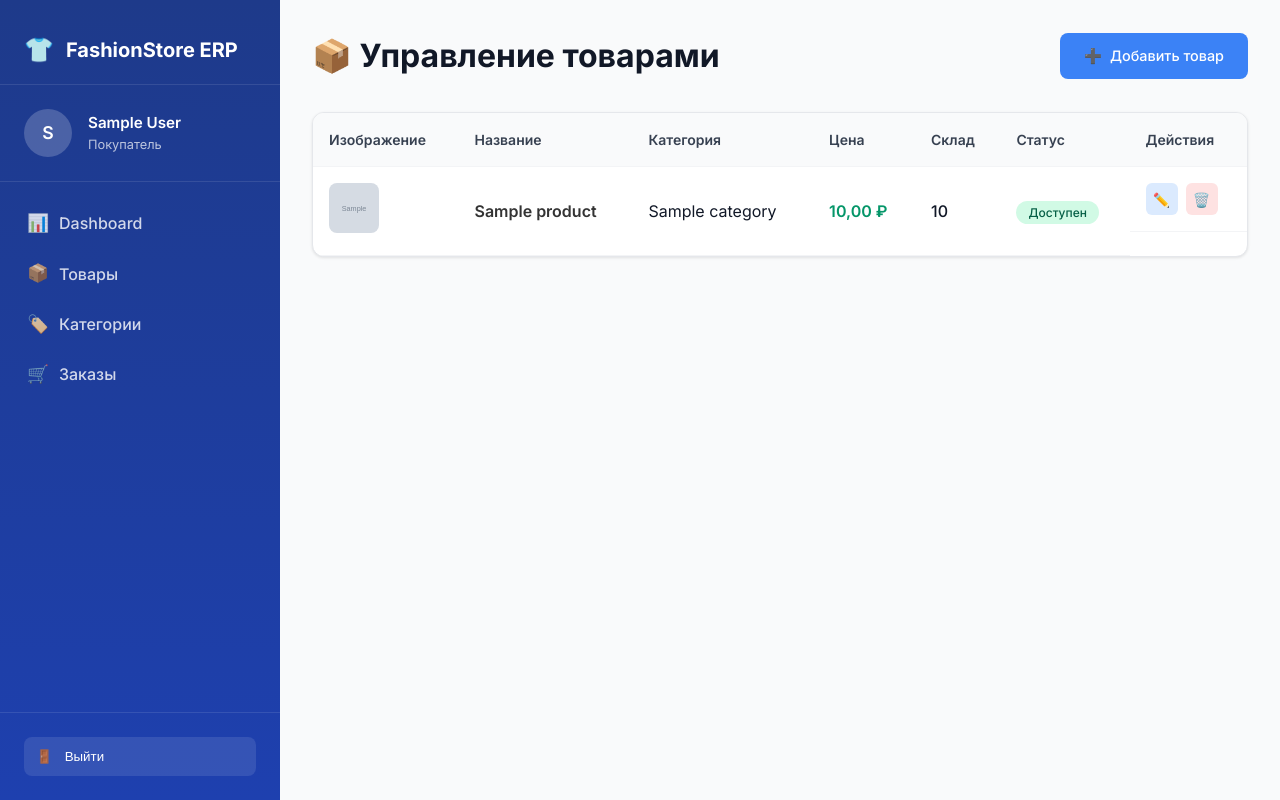
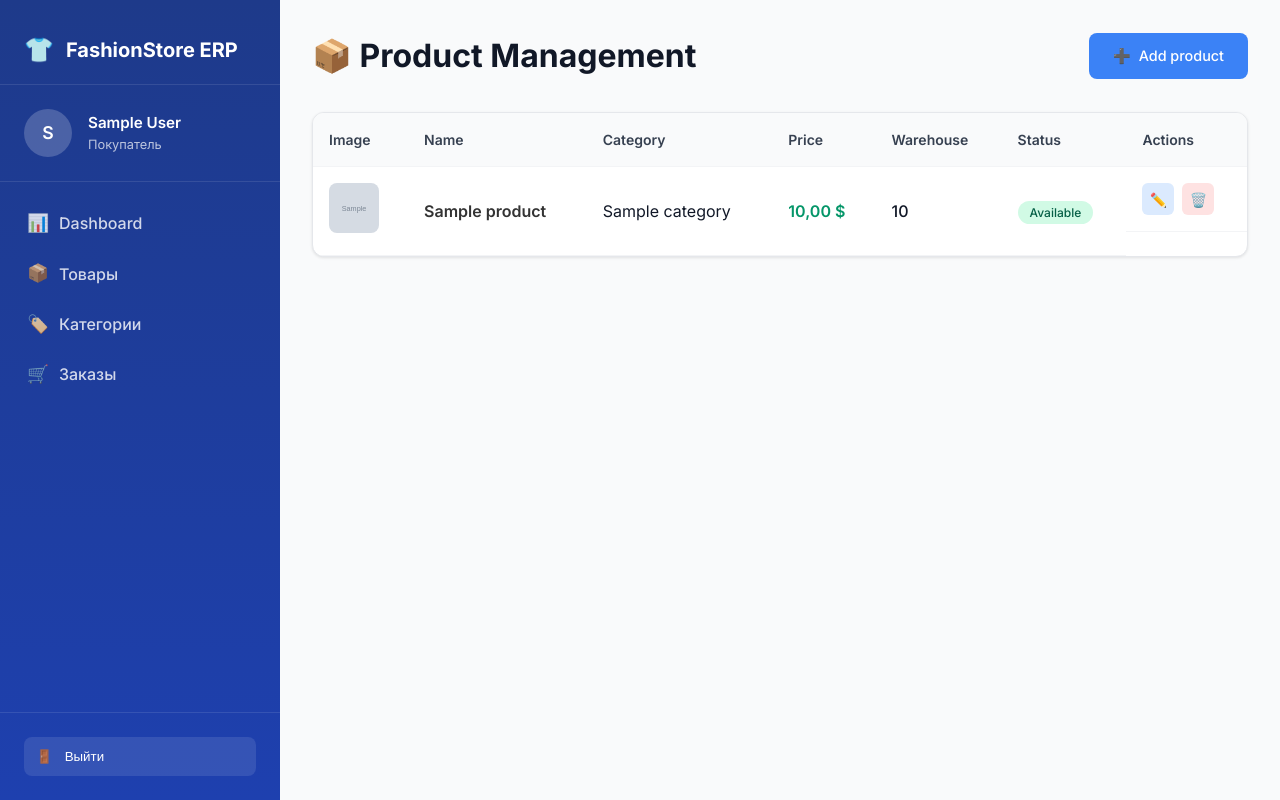
Before and after one commit to CLOUDYMAYN/fashion-cloud-crm, a Django app: template shop/templates/shop/admin_products.html in a window 1280 px wide. Run offline with Django 4.2, Linux system fonts and the light colour scheme; the template is opened without the code that fills it: values that come from a table or form of the project are taken from there, others are empty; a user stored in the database is signed in; tables that the repository leaves empty hold one stand-in row (values such as "Sample post"); grey boxes marked "Sample" are stand-in pictures.

Commit message:
Update admin_products.html

```diff
--- a/shop/templates/shop/admin_products.html
+++ b/shop/templates/shop/admin_products.html
@@ -1,14 +1,14 @@
 {% extends base_template|default:'shop/base_dashboard.html' %}
 
-{% block title %}Управление товарами - FashionStore{% endblock %}
+{% block title %}Product Management - FashionStore{% endblock %}
 
 {% block content %}
 <div class="dashboard-content">
     <div class="dashboard-header">
-        <h1>📦 Управление товарами</h1>
+        <h1>📦 Product Management</h1>
         <div class="header-actions">
             <a href="{% url 'shop:admin_product_create' %}" class="btn btn-primary">
-                <span>➕</span> Добавить товар
+                <span>➕</span> Add product
             </a>
         </div>
     </div>
@@ -19,13 +19,13 @@
                 <table class="data-table">
                     <thead>
                         <tr>
-                            <th>Изображение</th>
-                            <th>Название</th>
-                            <th>Категория</th>
-                            <th>Цена</th>
-                            <th>Склад</th>
-                            <th>Статус</th>
-                            <th>Действия</th>
+                            <th>Image</th>
+                            <th>Name</th>
+                            <th>Category</th>
+                            <th>Price</th>
+                            <th>Warehouse</th>
+                            <th>Status</th>
+                            <th>Actions</th>
                         </tr>
                     </thead>
                     <tbody>
@@ -42,13 +42,13 @@
                                 </td>
                                 <td class="product-name">{{ product.name }}</td>
                                 <td>{{ product.category.name }}</td>
-                                <td class="price">{{ product.price }} ₽</td>
+                                <td class="price">{{ product.price }} $</td>
                                 <td class="stock">{{ product.stock }}</td>
                                 <td>
                                     {% if product.available %}
-                                        <span class="status-badge status-active">Доступен</span>
+                                        <span class="status-badge status-active">Available</span>
                                     {% else %}
-                                        <span class="status-badge status-inactive">Недоступен</span>
+                                        <span class="status-badge status-inactive">Not available</span>
                                     {% endif %}
                                 </td>
                                 <td class="actions">
@@ -68,10 +68,10 @@
     {% else %}
         <div class="empty-state-card">
             <div class="empty-icon">📦</div>
-            <h3>Товаров пока нет</h3>
-            <p>Добавьте первый товар в каталог</p>
+            <h3>There are no products yet</h3>
+            <p>Add your first product to the catalog</p>
             <a href="{% url 'shop:admin_product_create' %}" class="btn btn-primary">
-                Добавить товар
+                Add product
             </a>
         </div>
     {% endif %}
```
